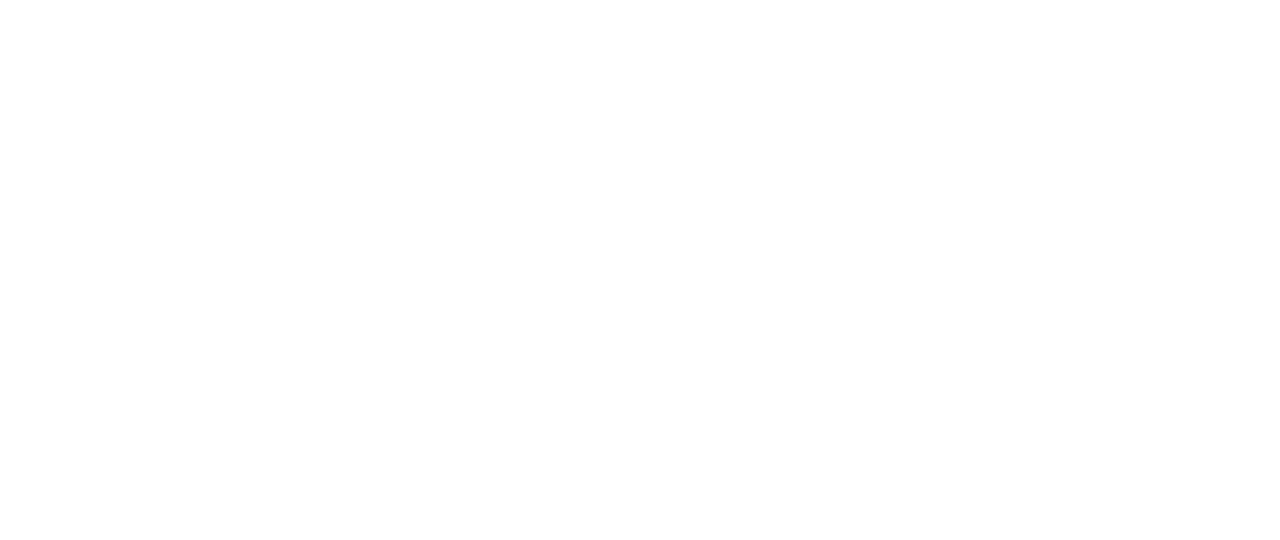
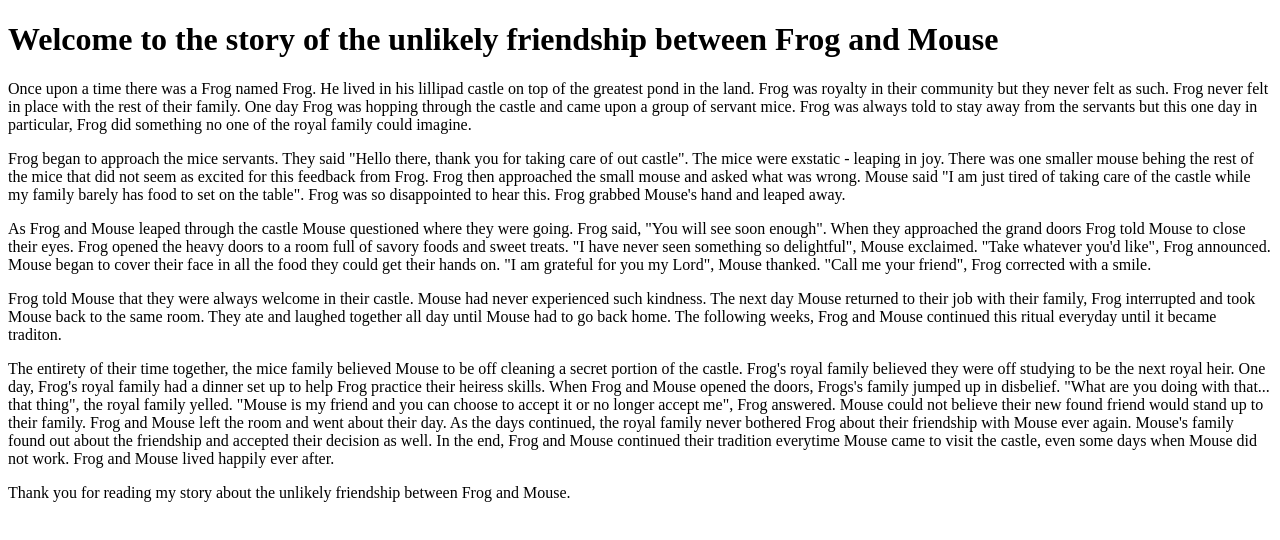
Before and after one commit to kennavaughn/js-assignment-4-html-me-something-kennavaughn, a website: page index.html in a window 1280 px wide. Drawn offline with Linux system fonts and the light colour scheme.

Commit message:
Update index.html

```diff
--- a/index.html
+++ b/index.html
@@ -5,4 +5,55 @@
    <body>
       <!-- Write your HTML in this file! -->
    </body>
+   <header>
+      <title>Frog and Mouse</title>
+   </header>
+   <body>
+      <main>
+      <h1>Welcome to the story of the unlikely friendship between Frog and Mouse</h1>
+      <article>
+         <p>Once upon a time there was a Frog named Frog.
+            He lived in his lillipad castle on top of the greatest pond in the land.
+            Frog was royalty in their community but they never felt as such.
+            Frog never felt in place with the rest of their family.
+            One day Frog was hopping through the castle and came upon a group of servant mice.
+            Frog was always told to stay away from the servants but this one day in particular, Frog did something no one of the royal family could imagine.</p>
+         <p>Frog began to approach the mice servants.
+            They said "Hello there, thank you for taking care of out castle".
+            The mice were exstatic - leaping in joy.
+            There was one smaller mouse behing the rest of the mice that did not seem as excited for this feedback from Frog.
+            Frog then approached the small mouse and asked what was wrong.
+            Mouse said "I am just tired of taking care of the castle while my family barely has food to set on the table".
+            Frog was so disappointed to hear this. Frog grabbed Mouse's hand and leaped away.</p>
+         <p>As Frog and Mouse leaped through the castle Mouse questioned where they were going.
+            Frog said, "You will see soon enough".
+            When they approached the grand doors Frog told Mouse to close their eyes.
+            Frog opened the heavy doors to a room full of savory foods and sweet treats.
+            "I have never seen something so delightful", Mouse exclaimed.
+            "Take whatever you'd like", Frog announced.
+            Mouse began to cover their face in all the food they could get their hands on.
+            "I am grateful for you my Lord", Mouse thanked.
+            "Call me your friend", Frog corrected with a smile.</p>
+         <p>Frog told Mouse that they were always welcome in their castle.
+            Mouse had never experienced such kindness.
+            The next day Mouse returned to their job with their family, Frog interrupted and took Mouse back to the same room.
+            They ate and laughed together all day until Mouse had to go back home.
+            The following weeks, Frog and Mouse continued this ritual everyday until it became traditon.</p>
+            <p>The entirety of their time together, the mice family believed Mouse to be off cleaning a secret portion of the castle.
+               Frog's royal family believed they were off studying to be the next royal heir.
+               One day, Frog's royal family had a dinner set up to help Frog practice their heiress skills.
+               When Frog and Mouse opened the doors, Frogs's family jumped up in disbelief.
+               "What are you doing with that... that thing", the royal family yelled.
+               "Mouse is my friend and you can choose to accept it or no longer accept me", Frog answered.
+               Mouse could not believe their new found friend would stand up to their family.
+               Frog and Mouse left the room and went about their day.
+               As the days continued, the royal family never bothered Frog about their friendship with Mouse ever again.
+               Mouse's family found out about the friendship and accepted their decision as well.
+               In the end, Frog and Mouse continued their tradition everytime Mouse came to visit the castle, even some days when Mouse did not work.
+               Frog and Mouse lived happily ever after.
+            </p>
+      </article>
+     </main>
+     <footer>Thank you for reading my story about the unlikely friendship between Frog and Mouse.</footer>
+      </body>
 </html>
```
